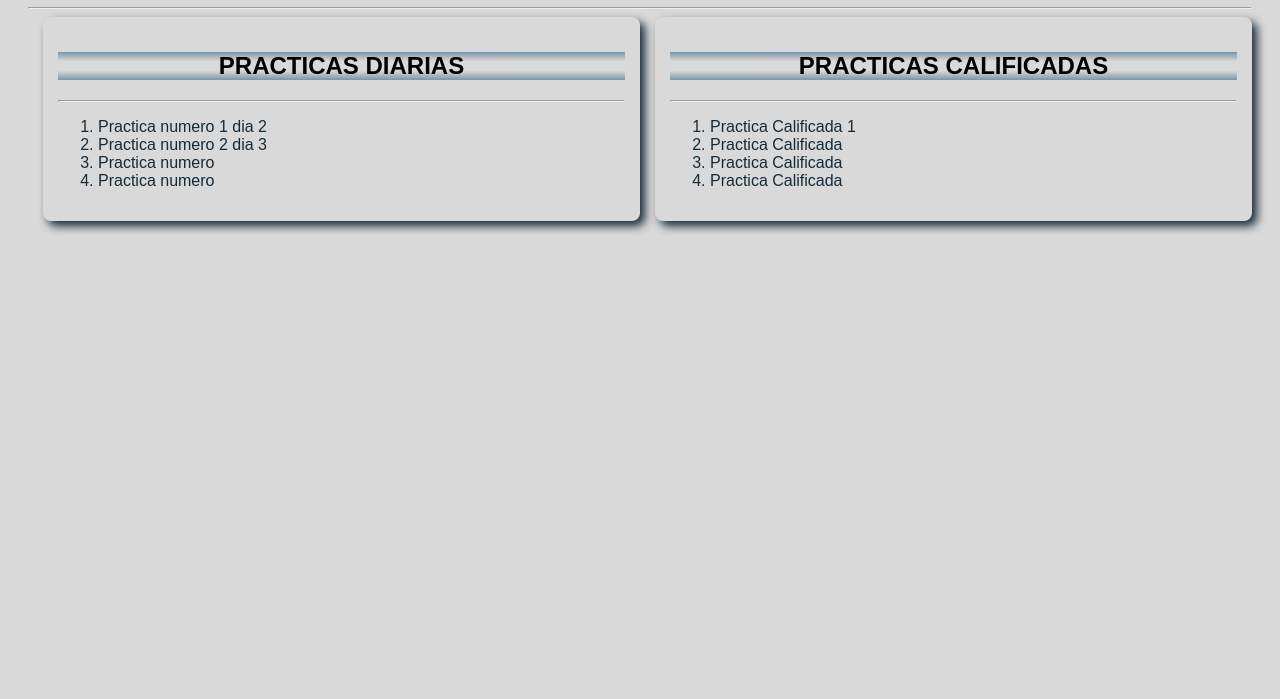
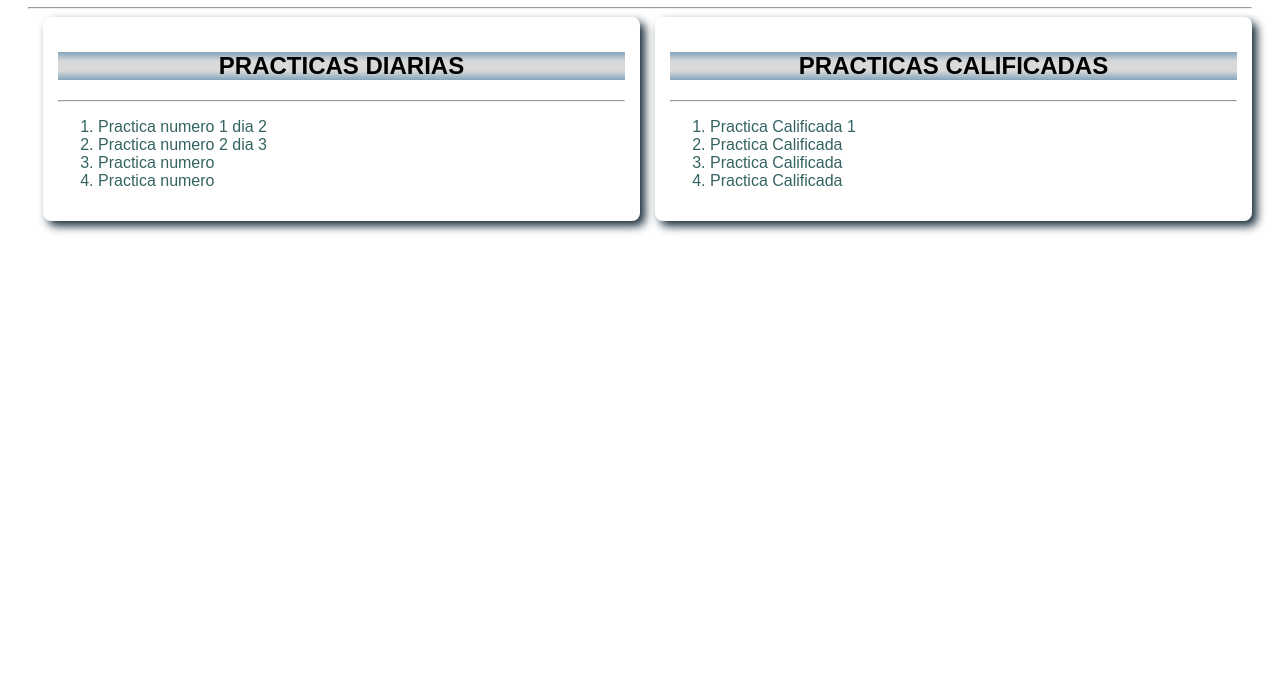
Before and after one commit to JPgitidaho/Curso-Funval, a plain HTML site: page index.html in a window 1280 px wide. Shown: the part 101-800 px from the top of the page. Drawn offline with Linux system fonts and the light colour scheme.

Commit message:
actualization

```diff
--- a/base.css
+++ b/base.css
@@ -12,19 +12,19 @@
 body {
   font-family: sans-serif;
   padding: 20px;
-  background-color: var(--pink);
+  background-color: var(--white);
   text-align: center;
 }
 
 li,
 a {
   text-align: left;
-  color: var(--blue);
+  color: var(--green);
   text-decoration: none;
 }
 
 a:hover {
-  color: var(--green);
+  color: var(--black);
 }
 
 .card {
```
